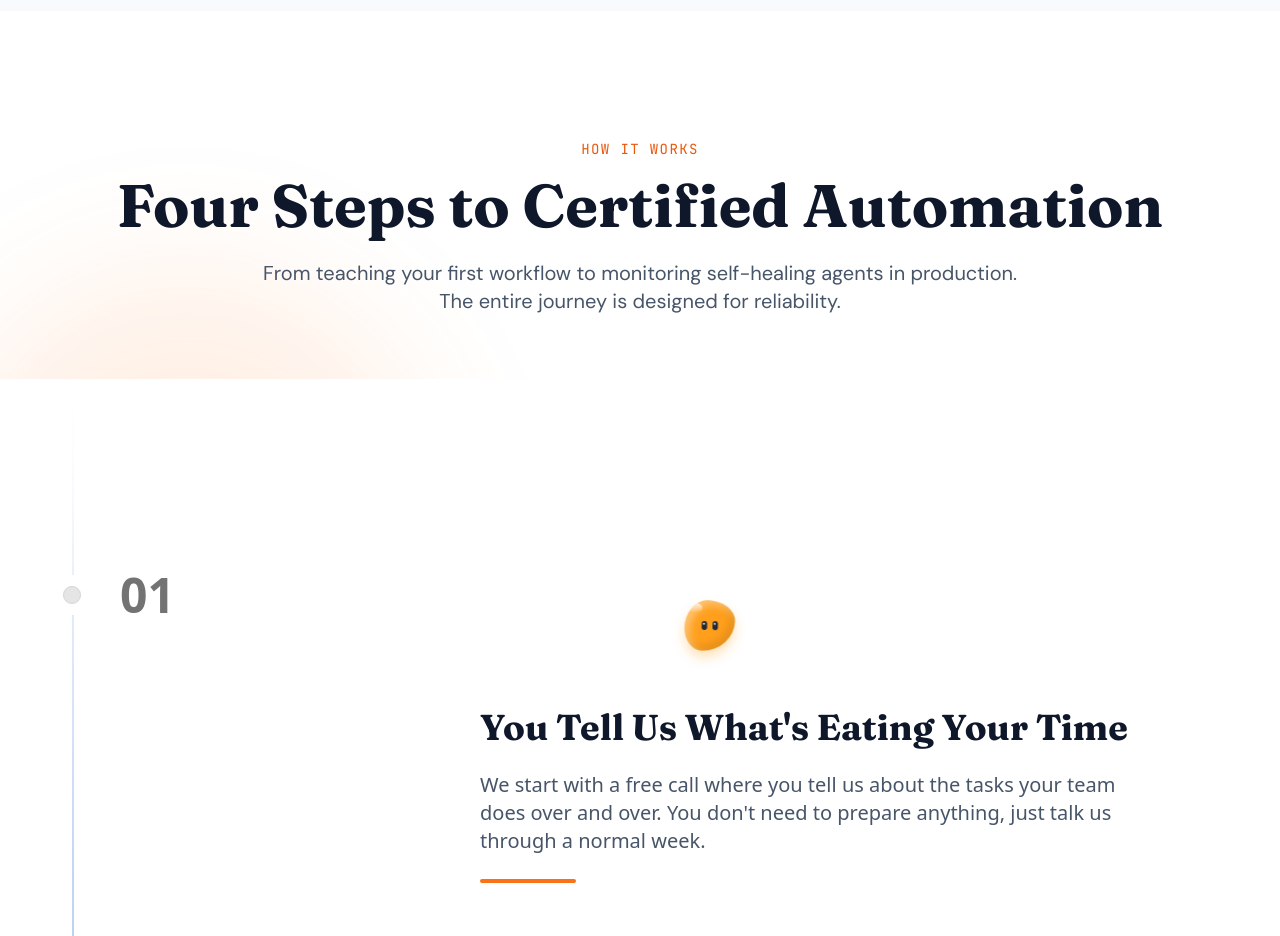
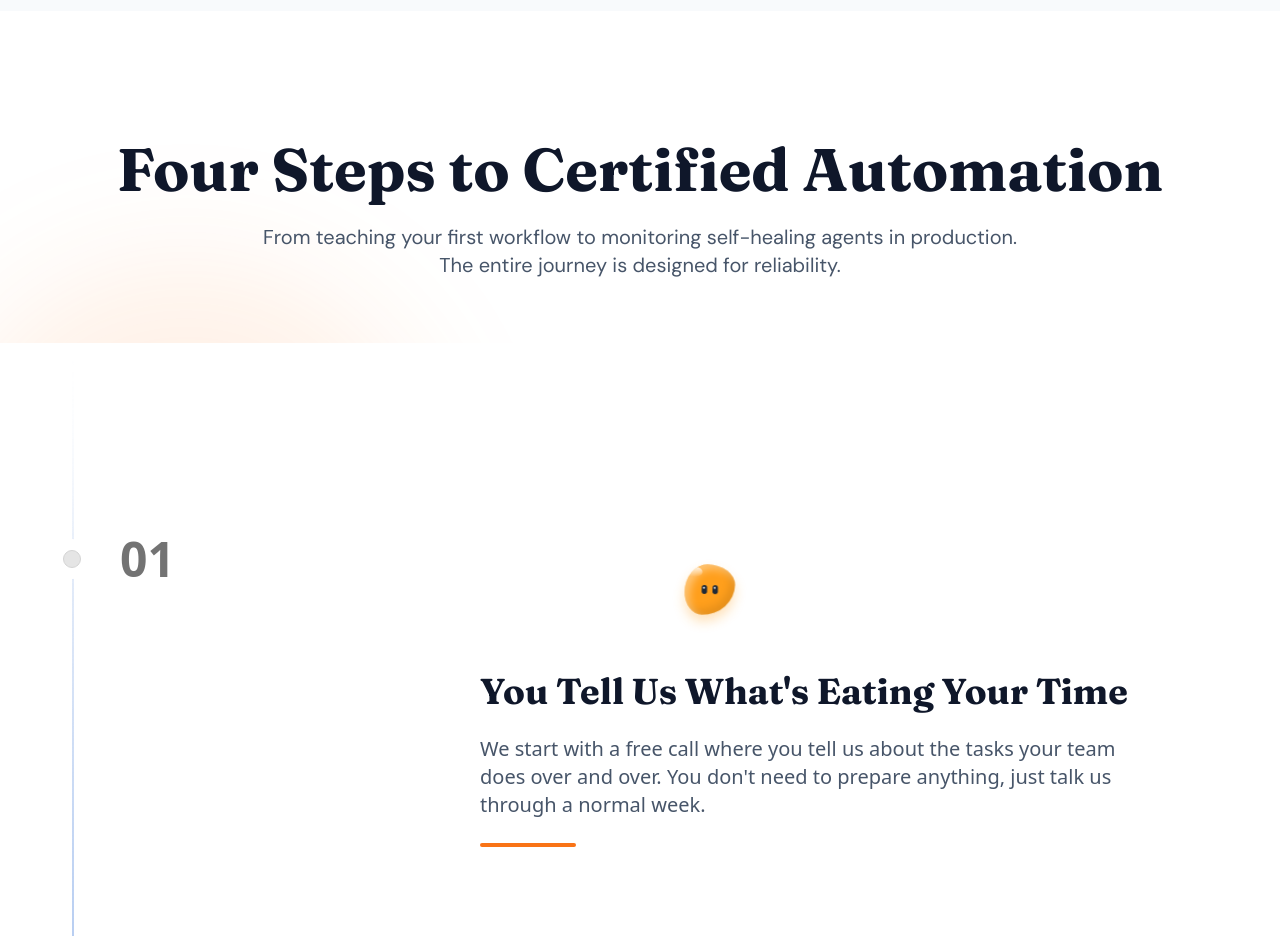
Before and after one commit to agent-school/website, a Next.js app: page / in a window 1280 px wide. Shown: the part 3420-4356 px from the top of the page. Built offline with nearby package versions, Linux system fonts and the light colour scheme.

Commit message:
refactor(journey): remove 'How It Works' overline above section heading

```diff
--- a/src/components/sections/Journey.tsx
+++ b/src/components/sections/Journey.tsx
@@ -48,9 +48,6 @@ export function Journey() {
       {/* Custom header section */}
       <div className="relative z-10 max-w-7xl mx-auto pt-20 md:pt-32 px-4 md:px-8 lg:px-10">
         <div className="text-center mb-16">
-          <p className="font-mono text-sm uppercase tracking-widest text-orange-600 mb-4">
-            How It Works
-          </p>
           <h2 className="font-display text-4xl md:text-6xl font-bold text-slate-900 mb-6">
             Four Steps to Certified Automation
           </h2>
```
